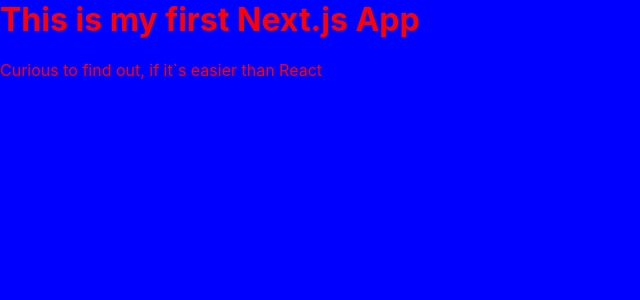
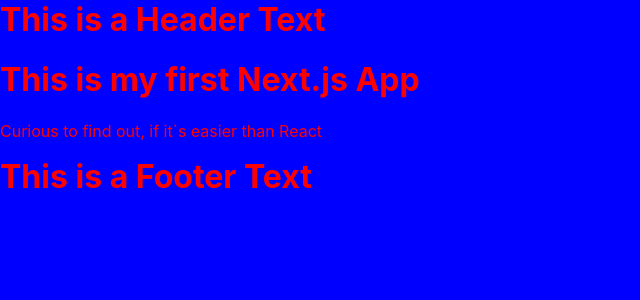
Before and after one commit to PhilippWeiss85/next-js-recipes, a Next.js app: page / in a window 1280 px wide. Shown: the top 300 px of the page, without its empty margins (0-640 px from the left). Built offline with nearby package versions, Linux system fonts and the light colour scheme.

Commit message:
add layout for header/footer

```diff
--- /dev/null
+++ b/components/Footer.js
@@ -0,0 +1,3 @@
+export default function Footer() {
+  return <h1>This is a Footer Text</h1>;
+}
--- /dev/null
+++ b/components/Header.js
@@ -0,0 +1,3 @@
+export default function Header() {
+  return <h1>This is a Header Text</h1>;
+}
--- /dev/null
+++ b/components/Layout.js
@@ -0,0 +1,12 @@
+import Footer from "./Footer";
+import Header from "./Header";
+
+export default function Layout({ children }) {
+  return (
+    <>
+      <Header />
+      <main>{children}</main>
+      <Footer />
+    </>
+  );
+}
--- a/pages/_app.js
+++ b/pages/_app.js
@@ -1,11 +1,14 @@
 import GlobalStyle from "../components/GlobalStyle";
+import Layout from "../components/Layout";
 import "../styles/globals.css";
 
 function MyApp({ Component, pageProps }) {
   return (
     <>
       <GlobalStyle />
-      <Component {...pageProps} />
+      <Layout>
+        <Component {...pageProps} />
+      </Layout>{" "}
     </>
   );
 }
```
